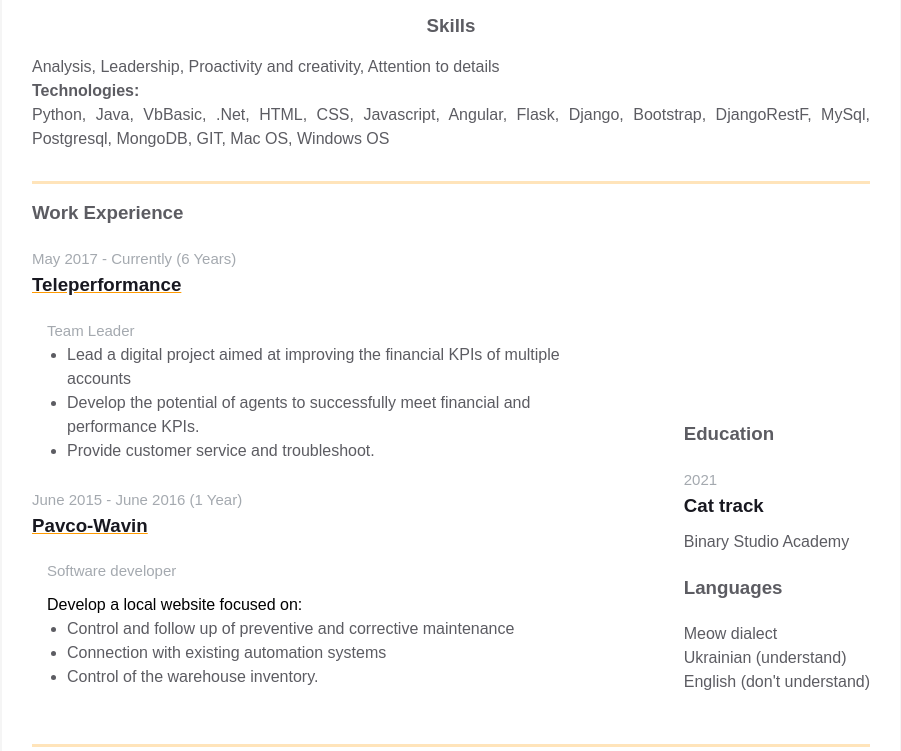
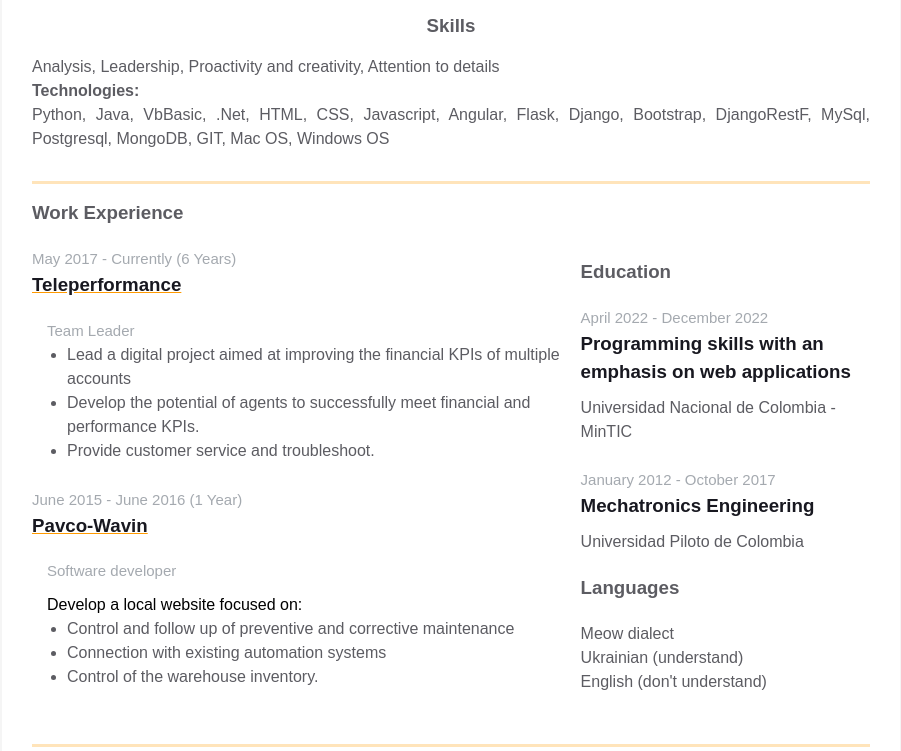
Before and after one commit to oskreduard/homepage, a plain HTML site: page index.html in a window 1280 px wide. Shown: the part 582-1333 px from the top of the page, without its empty margins (189-1090 px from the left). Drawn offline with Linux system fonts and the light colour scheme.

Commit message:
Adding education time line

```diff
--- a/index.html
+++ b/index.html
@@ -149,9 +149,15 @@
                             <div class="additional-info__education">
                                 <h3 class="additional-info__education-header">Education</h3>
                                 <div class="additional-info__education-university">
-                                    <span class="additional-info__education-university-durability"> 2021 </span>
-                                    <h3 class="additional-info__education-university-speciality">Cat track</h3>
-                                    <p class="additional-info__education-university-name">Binary Studio Academy</p>
+                                    <span class="additional-info__education-university-durability"> April 2022 - December 2022 </span>
+                                    <h3 class="additional-info__education-university-speciality">Programming skills with an emphasis on web applications</h3>
+                                    <p class="additional-info__education-university-name">Universidad Nacional de Colombia - MinTIC</p>
+                                </div>
+                                <div class="additional-info__education-university"><p> &nbsp;</p></div>
+                                <div class="additional-info__education-university">
+                                    <span class="additional-info__education-university-durability"> January 2012 - October 2017 </span>
+                                    <h3 class="additional-info__education-university-speciality">Mechatronics Engineering</h3>
+                                    <p class="additional-info__education-university-name">Universidad Piloto de Colombia</p>
                                 </div>
                             </div>
 
--- a/styles.css
+++ b/styles.css
@@ -228,6 +228,7 @@ Experience and additional info styles
 
 .additional-info__education {
   margin-bottom: 20px;
+  vertical-align: text-top;
 }
 
 .additional-info__education-header {
```
